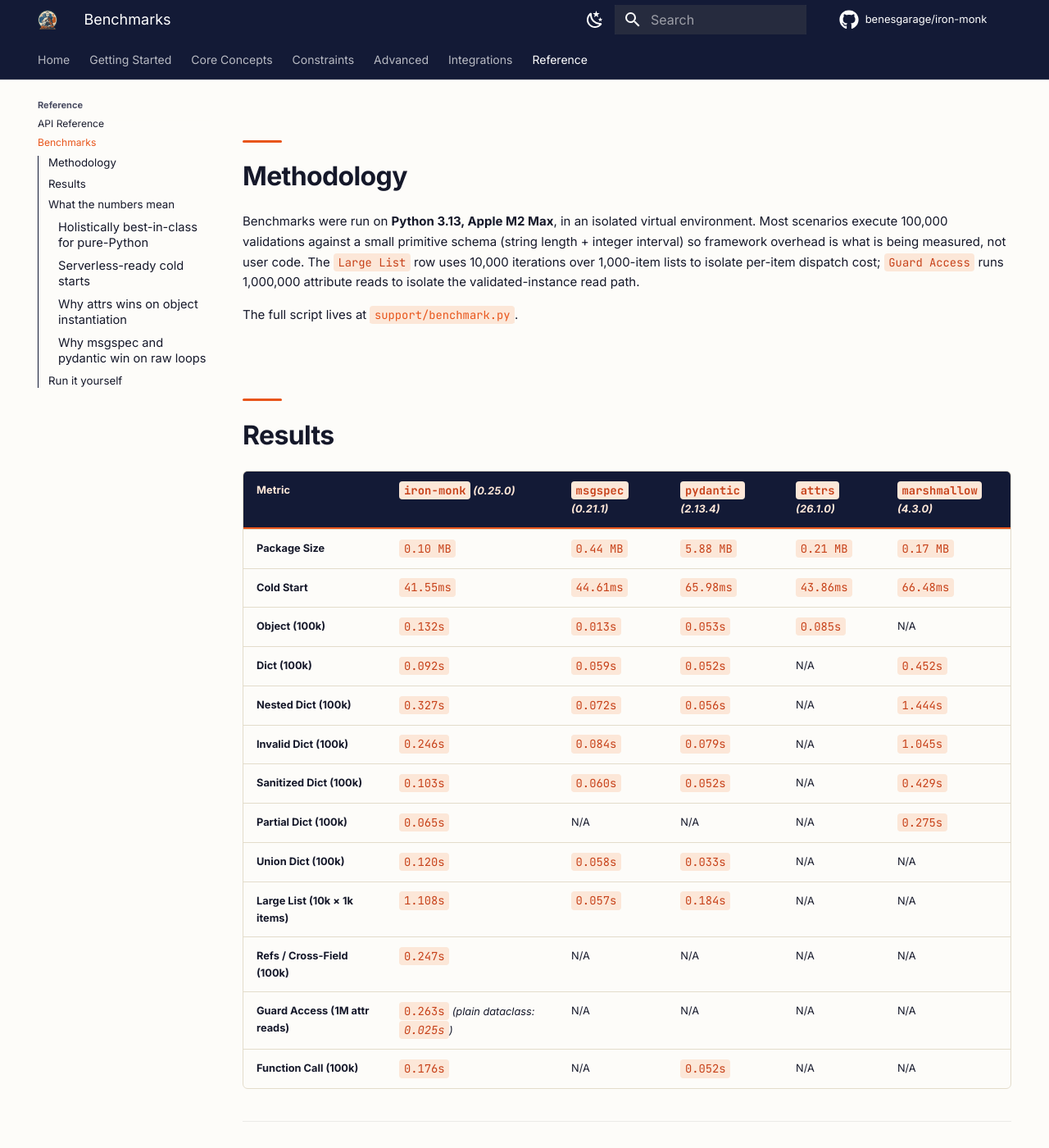
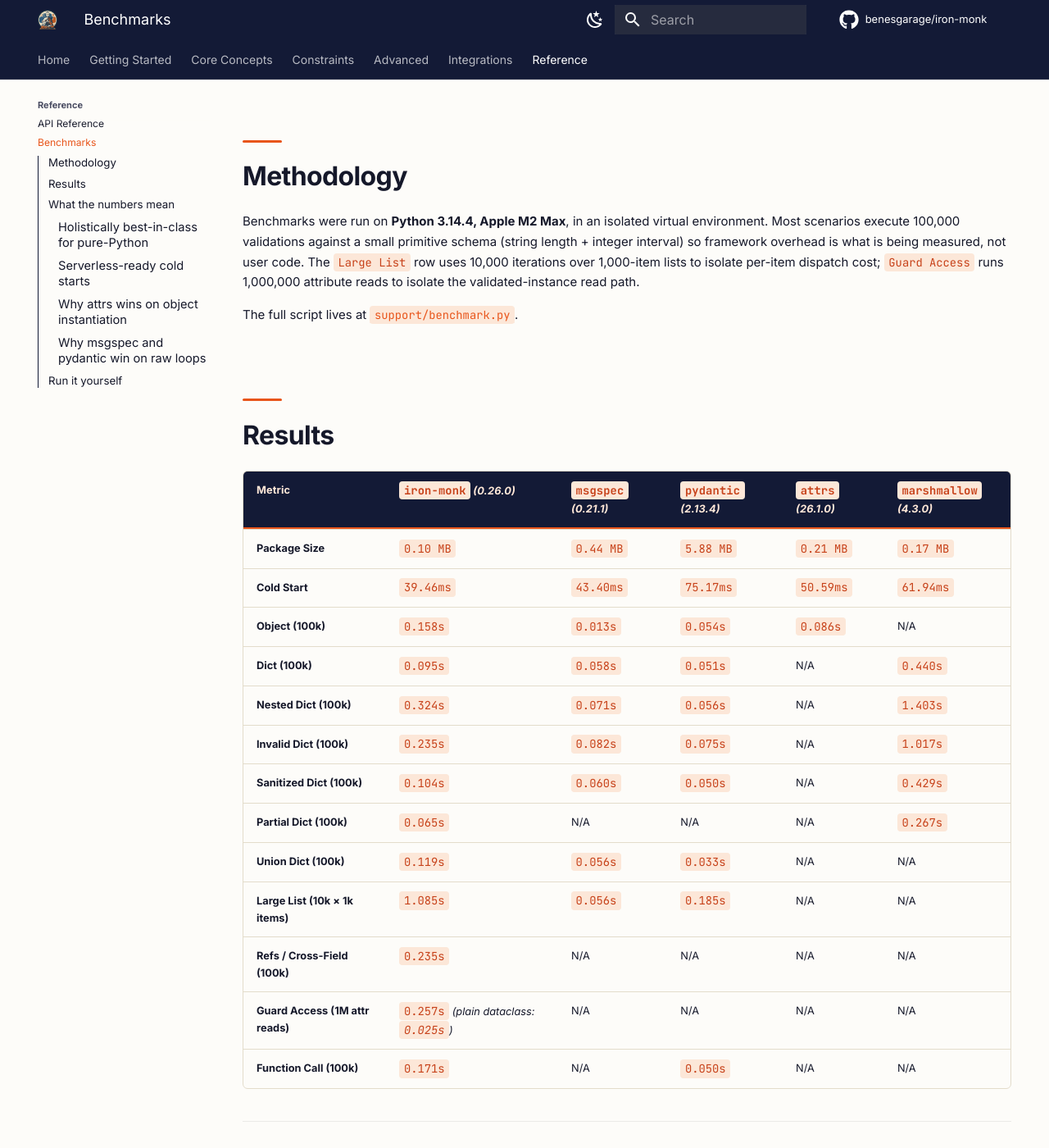
Before and after one commit to benesgarage/iron-monk, an MkDocs documentation site: the page built from docs/benchmarks.md, in a window 1280 px wide and 1400 px high, scrolled down 294 px. Shown: the whole window at 82% size. Built offline with MkDocs 1.6.1 and Material for MkDocs 9.7.7, drawn with Linux system fonts in a browser that asks for light colours; comment, search, counter and statistics services are not loaded.

````diff
--- a/docs/benchmarks.md
+++ b/docs/benchmarks.md
@@ -4,27 +4,27 @@
 
 ## Methodology
 
-Benchmarks were run on **Python 3.13, Apple M2 Max**, in an isolated virtual environment. Most scenarios execute 100,000 validations against a small primitive schema (string length + integer interval) so framework overhead is what is being measured, not user code. The `Large List` row uses 10,000 iterations over 1,000-item lists to isolate per-item dispatch cost; `Guard Access` runs 1,000,000 attribute reads to isolate the validated-instance read path.
+Benchmarks were run on **Python 3.14.4, Apple M2 Max**, in an isolated virtual environment. Most scenarios execute 100,000 validations against a small primitive schema (string length + integer interval) so framework overhead is what is being measured, not user code. The `Large List` row uses 10,000 iterations over 1,000-item lists to isolate per-item dispatch cost; `Guard Access` runs 1,000,000 attribute reads to isolate the validated-instance read path.
 
 The full script lives at [`support/benchmark.py`](https://github.com/benesgarage/iron-monk/blob/main/support/benchmark.py).
 
 ## Results
 
-| Metric | `iron-monk` *(0.25.0)* | `msgspec` *(0.21.1)* | `pydantic` *(2.13.4)* | `attrs` *(26.1.0)* | `marshmallow` *(4.3.0)* |
+| Metric | `iron-monk` *(0.26.0)* | `msgspec` *(0.21.1)* | `pydantic` *(2.13.4)* | `attrs` *(26.1.0)* | `marshmallow` *(4.3.0)* |
 | --- | --- | --- | --- | --- | --- |
 | **Package Size** | `0.10 MB` | `0.44 MB` | `5.88 MB` | `0.21 MB` | `0.17 MB` |
-| **Cold Start** | `41.55ms` | `44.61ms` | `65.98ms` | `43.86ms` | `66.48ms` |
-| **Object (100k)** | `0.132s` | `0.013s` | `0.053s` | `0.085s` | N/A |
-| **Dict (100k)** | `0.092s` | `0.059s` | `0.052s` | N/A | `0.452s` |
-| **Nested Dict (100k)** | `0.327s` | `0.072s` | `0.056s` | N/A | `1.444s` |
-| **Invalid Dict (100k)** | `0.246s` | `0.084s` | `0.079s` | N/A | `1.045s` |
-| **Sanitized Dict (100k)** | `0.103s` | `0.060s` | `0.052s` | N/A | `0.429s` |
-| **Partial Dict (100k)** | `0.065s` | N/A | N/A | N/A | `0.275s` |
-| **Union Dict (100k)** | `0.120s` | `0.058s` | `0.033s` | N/A | N/A |
-| **Large List (10k × 1k items)** | `1.108s` | `0.057s` | `0.184s` | N/A | N/A |
-| **Refs / Cross-Field (100k)** | `0.247s` | N/A | N/A | N/A | N/A |
-| **Guard Access (1M attr reads)** | `0.263s` *(plain dataclass: `0.025s`)* | N/A | N/A | N/A | N/A |
-| **Function Call (100k)** | `0.176s` | N/A | `0.052s` | N/A | N/A |
+| **Cold Start** | `39.46ms` | `43.40ms` | `75.17ms` | `50.59ms` | `61.94ms` |
+| **Object (100k)** | `0.158s` | `0.013s` | `0.054s` | `0.086s` | N/A |
+| **Dict (100k)** | `0.095s` | `0.058s` | `0.051s` | N/A | `0.440s` |
+| **Nested Dict (100k)** | `0.324s` | `0.071s` | `0.056s` | N/A | `1.403s` |
+| **Invalid Dict (100k)** | `0.235s` | `0.082s` | `0.075s` | N/A | `1.017s` |
+| **Sanitized Dict (100k)** | `0.104s` | `0.060s` | `0.050s` | N/A | `0.429s` |
+| **Partial Dict (100k)** | `0.065s` | N/A | N/A | N/A | `0.267s` |
+| **Union Dict (100k)** | `0.119s` | `0.056s` | `0.033s` | N/A | N/A |
+| **Large List (10k × 1k items)** | `1.085s` | `0.056s` | `0.185s` | N/A | N/A |
+| **Refs / Cross-Field (100k)** | `0.235s` | N/A | N/A | N/A | N/A |
+| **Guard Access (1M attr reads)** | `0.257s` *(plain dataclass: `0.025s`)* | N/A | N/A | N/A | N/A |
+| **Function Call (100k)** | `0.171s` | N/A | `0.050s` | N/A | N/A |
 
 ---
 
@@ -55,7 +55,7 @@ The benchmark script is reproducible. Run it inside a fresh virtual environment
 ```bash
 mkdir monk_benchmarks && cd monk_benchmarks
 uv init
-uv python pin 3.13
+uv python pin 3.14
 
 uv add iron-monk msgspec pydantic attrs marshmallow
 
--- a/pyproject.toml
+++ b/pyproject.toml
@@ -4,7 +4,7 @@ build-backend = "setuptools.build_meta"
 
 [project]
 name = "iron-monk"
-version = "0.26.0"
+version = "0.26.1"
 description = "A minimalist, zero-coercion validation library for Python."
 readme = "README.md"
 authors = [
````
Also changed, not shown: CHANGELOG.md (+8 -0 lines), README.md (+16 -15 lines), 2 other files.
